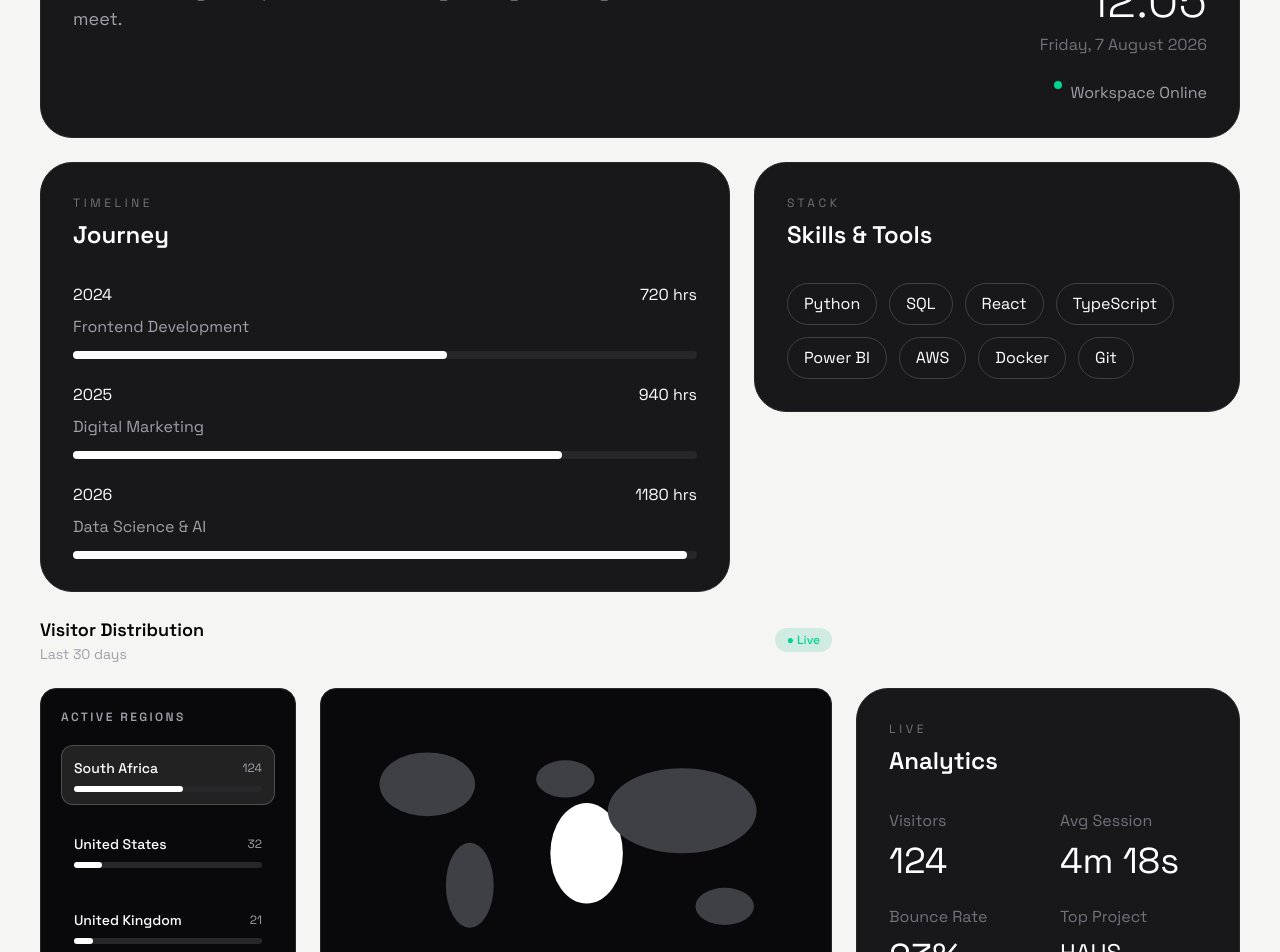
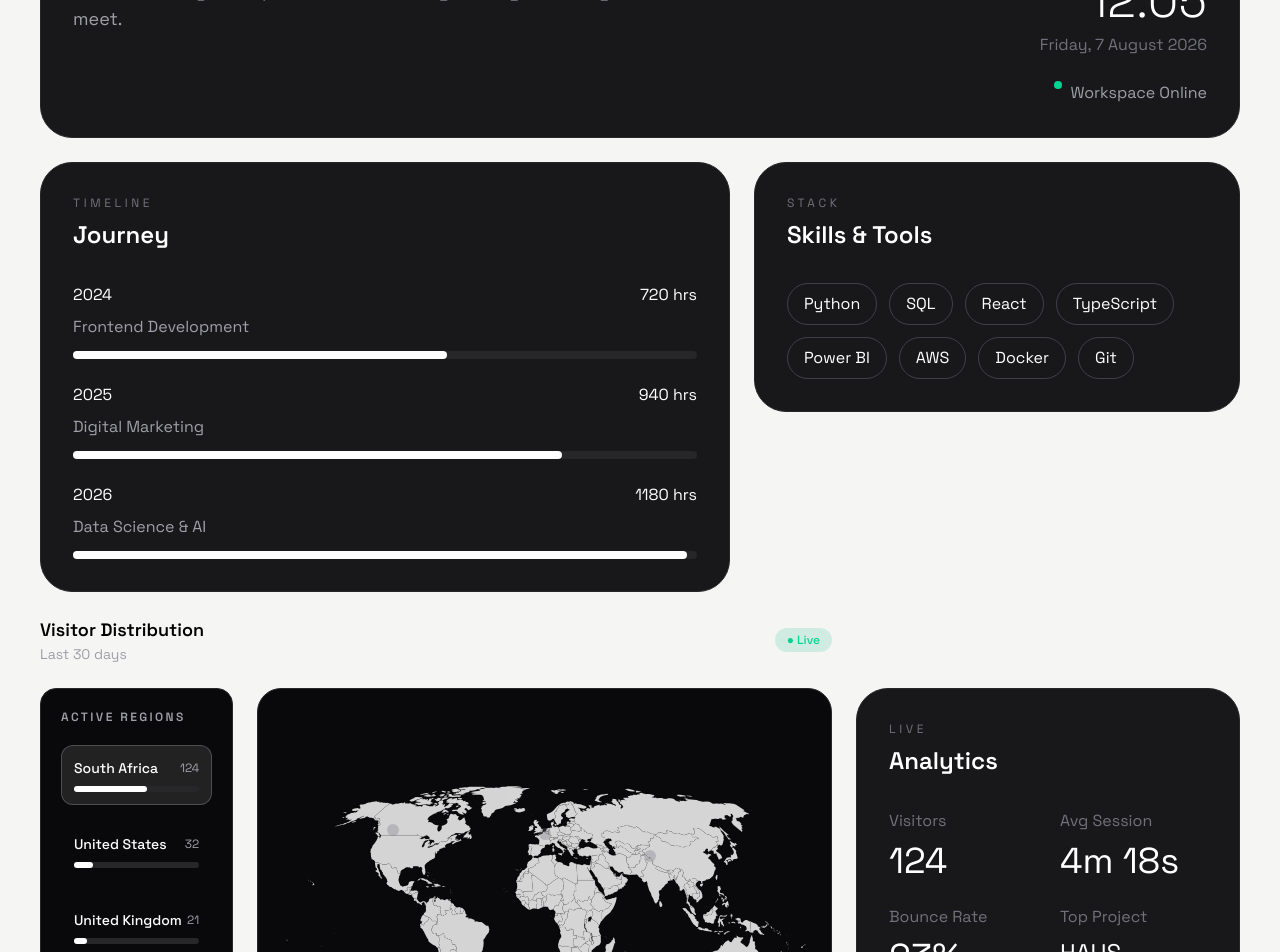
Before and after one commit to thabangkgatlhanye7117/portfolio, a React (Vite) app: page /dashboard in a window 1280 px wide. Shown: the part 320-1272 px from the top of the page. Built offline with nearby package versions, Linux system fonts and the light colour scheme.

Commit message:
add animation to landing page

```diff
--- a/src/App.tsx
+++ b/src/App.tsx
@@ -1,8 +1,18 @@
-
+import Cursor from "./components/Cursor";
+import NetworkBackground from "./components/networkBackground/NetworkBackground";
 import Router from "./routes/Router";
 
 function App() {
-  return <Router />;
+  return (
+    <>
+      <NetworkBackground />
+      <Cursor />
+
+      <div className="relative z-10">
+        <Router />
+      </div>
+    </>
+  );
 }
 
 export default App;
--- /dev/null
+++ b/src/components/Cursor.tsx
@@ -0,0 +1,102 @@
+import { useEffect, useState } from "react";
+import { motion } from "framer-motion";
+
+type Trail = {
+  x: number;
+  y: number;
+  id: number;
+};
+
+export default function Cursor() {
+  const [position, setPosition] = useState({
+    x: 0,
+    y: 0,
+  });
+
+  const [trail, setTrail] = useState<Trail[]>([]);
+
+  useEffect(() => {
+    const moveCursor = (event: MouseEvent) => {
+      const newPosition = {
+        x: event.clientX,
+        y: event.clientY,
+      };
+
+      setPosition(newPosition);
+
+      setTrail((prev) => [
+        ...prev.slice(-10),
+        {
+          ...newPosition,
+          id: Date.now(),
+        },
+      ]);
+    };
+
+    window.addEventListener("mousemove", moveCursor);
+
+    return () => {
+      window.removeEventListener("mousemove", moveCursor);
+    };
+  }, []);
+
+  return (
+    <>
+      {/* Cursor Trail */}
+      {trail.map((point) => (
+        <motion.div
+          key={point.id}
+          className="
+            fixed
+            w-2
+            h-2
+            rounded-full
+            bg-blue-400
+            pointer-events-none
+            z-[99998]
+          "
+          initial={{
+            opacity: 0.8,
+            scale: 1,
+          }}
+          animate={{
+            opacity: 0,
+            scale: 0,
+          }}
+          transition={{
+            duration: 0.7,
+          }}
+          style={{
+            left: point.x,
+            top: point.y,
+          }}
+        />
+      ))}
+
+      {/* Main Cursor */}
+      <motion.div
+        className="
+          fixed
+          w-5
+          h-5
+          rounded-full
+          bg-blue-500
+          pointer-events-none
+          z-[99999]
+          shadow-[0_0_25px_#3b82f6]
+          -translate-x-1/2
+          -translate-y-1/2
+        "
+        animate={{
+          x: position.x,
+          y: position.y,
+        }}
+        transition={{
+          type: "spring",
+          stiffness: 500,
+          damping: 35,
+        }}
+      />
+    </>
+  );
+}
--- a/src/components/map/Continents.tsx
+++ b/src/components/map/Continents.tsx
@@ -4,72 +4,66 @@ type Props = {
   activeContinent: string;
 };
 
+const pins = {
+  Africa: { left: "55%", top: "73%" },
+  Europe: { left: "49%", top: "31%" },
+  Asia: { left: "69%", top: "37%" },
+  "North America": { left: "20%", top: "30%" },
+  "South America": { left: "29%", top: "66%" },
+  Oceania: { left: "85%", top: "72%" },
+};
+
 export default function Continents({
   activeContinent,
 }: Props) {
-  const fill = (continent: string) =>
-    activeContinent === continent
-      ? "#ffffff"
-      : "#3f3f46";
+  return (
+    <div className="relative h-full w-full">
 
-  return (
-    <svg
-      viewBox="0 0 900 500"
-      className="h-full w-full"
-    >
-      <motion.ellipse
-        cx="170"
-        cy="130"
-        rx="90"
-        ry="60"
-        fill={fill("North America")}
-        animate={{ scale: activeContinent === "North America" ? 1.05 : 1 }}
+      <img
+        src="/world.svg"
+        alt="World Map"
+        className="absolute inset-0 h-full w-full object-contain opacity-90"
       />
 
-      <motion.ellipse
-        cx="250"
-        cy="320"
-        rx="45"
-        ry="80"
-        fill={fill("South America")}
-        animate={{ scale: activeContinent === "South America" ? 1.05 : 1 }}
-      />
+      {Object.entries(pins).map(([continent, pin]) => {
+        const active =
+          activeContinent === continent;
 
-      <motion.ellipse
-        cx="430"
-        cy="120"
-        rx="55"
-        ry="35"
-        fill={fill("Europe")}
-        animate={{ scale: activeContinent === "Europe" ? 1.05 : 1 }}
-      />
+        return (
+          <motion.div
+            key={continent}
+            className="absolute"
+            style={{
+              left: pin.left,
+              top: pin.top,
+            }}
+            animate={{
+              scale: active
+                ? [1, 1.8, 1]
+                : 1,
 
-      <motion.ellipse
-        cx="470"
-        cy="260"
-        rx="65"
-        ry="90"
-        fill={fill("Africa")}
-        animate={{ scale: activeContinent === "Africa" ? 1.05 : 1 }}
-      />
+              opacity: active
+                ? 1
+                : 0.3,
+            }}
+            transition={{
+              duration: 1.5,
+              repeat: active
+                ? Infinity
+                : 0,
+            }}
+          >
+            <div
+              className={`h-3 w-3 rounded-full ${
+                active
+                  ? "bg-cyan-400 shadow-[0_0_25px_#22d3ee]"
+                  : "bg-zinc-500"
+              }`}
 
-      <motion.ellipse
-        cx="650"
-        cy="180"
-        rx="140"
-        ry="80"
-        fill={fill("Asia")}
-        animate={{ scale: activeContinent === "Asia" ? 1.05 : 1 }}
-      />
-
-      <motion.ellipse
-        cx="730"
-        cy="360"
-        rx="55"
-        ry="35"
-        fill={fill("Oceania")}
-        animate={{ scale: activeContinent === "Oceania" ? 1.05 : 1 }}
-      />
-    </svg>
+            />
+          </motion.div>
+        );
+      })}
+    </div>
   );
 }
--- a/src/components/map/WorldMap.tsx
+++ b/src/components/map/WorldMap.tsx
@@ -85,7 +85,7 @@ export default function WorldMap() {
 
         </div>
          {/* Map */}
-        <div className="flex h-80 flex-1 items-center justify-center rounded-2xl border border-zinc-800 bg-zinc-950 p-4">
+        <div className="relative flex h-[420px] w-full items-center justify-center overflow-hidden rounded-3xl border border-zinc-800 bg-zinc-950 p-6">
 
           <Continents activeContinent={activeContinent} />
 
--- /dev/null
+++ b/src/components/networkBackground/Connections.tsx
@@ -0,0 +1,39 @@
+import type { Node } from "./types";
+
+type Props = {
+  nodes: Node[];
+};
+
+const DISTANCE = 180;
+
+export default function Connections({ nodes }: Props) {
+  return (
+    <svg className="absolute inset-0 w-full h-full">
+      {nodes.map((a) =>
+        nodes.map((b) => {
+          if (a.id >= b.id) return null;
+
+          const distance = Math.hypot(
+            a.x - b.x,
+            a.y - b.y
+          );
+
+          if (distance > DISTANCE) return null;
+
+          return (
+            <line
+              key={`${a.id}-${b.id}`}
+              x1={a.x}
+              y1={a.y}
+              x2={b.x}
+              y2={b.y}
+              stroke="rgb(59 130 246)"
+              strokeOpacity={0.08}
+              strokeWidth={1}
+            />
+          );
+        })
+      )}
+    </svg>
+  );
+}
--- /dev/null
+++ b/src/components/networkBackground/NetworkBackground.tsx
@@ -0,0 +1,39 @@
+import { useEffect, useMemo, useState } from "react";
+import Connections from "./Connections";
+import Nodes from "./Nodes";
+import { generateNodes, getNodeCount } from "./utils";
+
+export default function NetworkBackground() {
+  const [size, setSize] = useState({
+    width: window.innerWidth,
+    height: window.innerHeight,
+  });
+
+  useEffect(() => {
+    const resize = () => {
+      setSize({
+        width: window.innerWidth,
+        height: window.innerHeight,
+      });
+    };
+
+    window.addEventListener("resize", resize);
+
+    return () => window.removeEventListener("resize", resize);
+  }, []);
+
+  const nodes = useMemo(() => {
+    return generateNodes(
+      size.width,
+      size.height,
+      getNodeCount(size.width)
+    );
+  }, [size]);
+
+  return (
+    <div className="fixed inset-0 pointer-events-none -z-10 overflow-hidden">
+      <Connections nodes={nodes} />
+      <Nodes nodes={nodes} />
+    </div>
+  );
+}
--- /dev/null
+++ b/src/components/networkBackground/Nodes.tsx
@@ -0,0 +1,35 @@
+import { motion } from "framer-motion";
+import type { Node } from "./types";
+
+type Props = {
+  nodes: Node[];
+};
+
+export default function Nodes({ nodes }: Props) {
+  return (
+    <>
+      {nodes.map((node) => (
+        <motion.div
+          key={node.id}
+          className="absolute rounded-full bg-blue-500"
+          style={{
+            left: node.x,
+            top: node.y,
+            width: node.size,
+            height: node.size,
+            boxShadow: "0 0 10px rgba(59,130,246,.5)",
+          }}
+          animate={{
+            y: [0, -6, 0],
+            opacity: [0.4, 1, 0.4],
+          }}
+          transition={{
+            duration: 4 + Math.random() * 3,
+            repeat: Infinity,
+            ease: "easeInOut",
+          }}
+        />
+      ))}
+    </>
+  );
+}
--- /dev/null
+++ b/src/components/networkBackground/types.ts
@@ -0,0 +1,6 @@
+export type Node = {
+  id: number;
+  x: number;
+  y: number;
+  size: number;
+};
--- /dev/null
+++ b/src/components/networkBackground/utils.ts
@@ -0,0 +1,20 @@
+import type { Node } from "./types";
+
+export function generateNodes(
+  width: number,
+  height: number,
+  count: number
+): Node[] {
+  return Array.from({ length: count }, (_, i) => ({
+    id: i,
+    x: Math.random() * width,
+    y: Math.random() * height,
+    size: Math.random() * 3 + 3,
+  }));
+}
+
+export function getNodeCount(width: number) {
+  if (width < 768) return 14;
+  if (width < 1024) return 24;
+  return 40;
+}
--- a/src/index.css
+++ b/src/index.css
@@ -11,3 +11,20 @@ body {
   font-family: "Space Grotesk", sans-serif;
   overflow-x: hidden;
 }
+
+* {
+  cursor: none;
+}
+
+html,
+body,
+#root {
+  min-height: 100%;
+  background:
+    radial-gradient(
+      circle at top,
+      rgba(59, 130, 246, 0.04),
+      transparent 50%
+    ),
+    #fafafa;
+}
```
Also changed, not shown: public/world.svg (added), src/components/networkBackground/Packets.tsx (added), src/components/networkBackground/hooks/useNetwork.ts (added).
